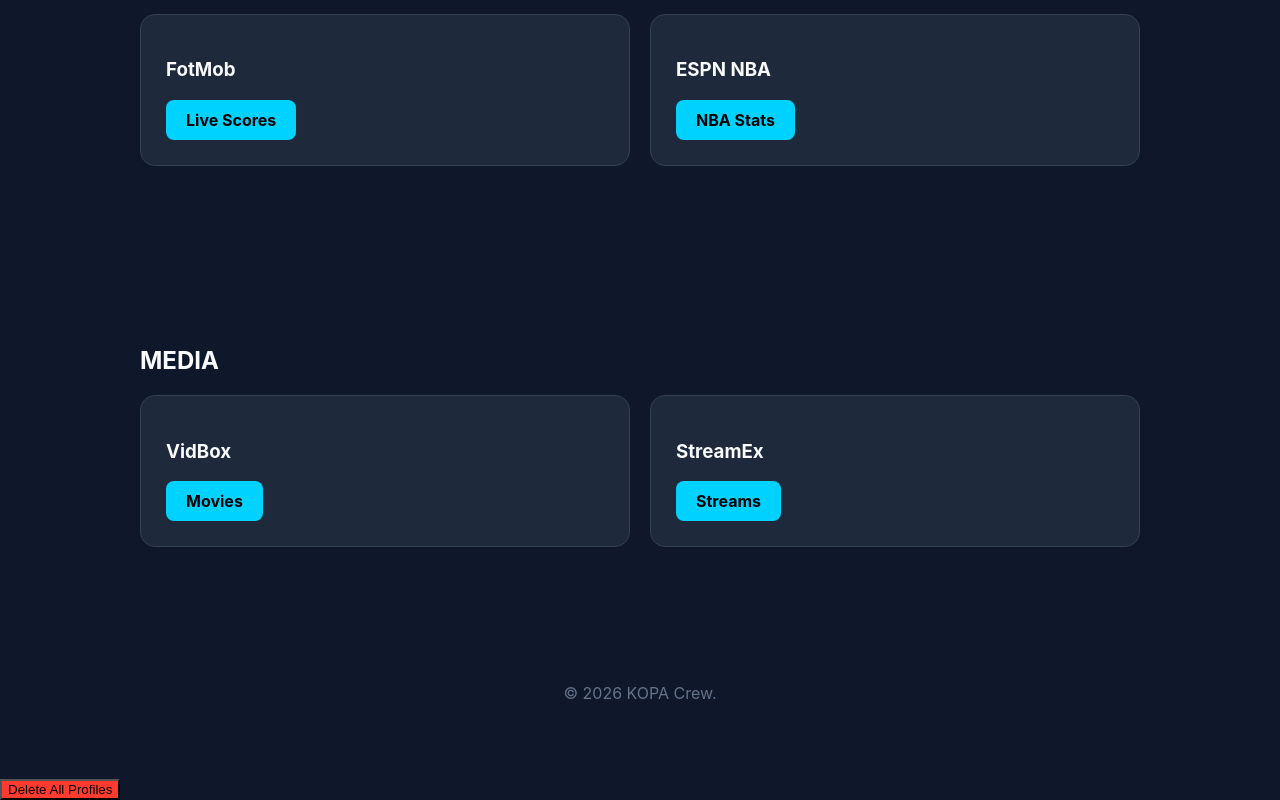
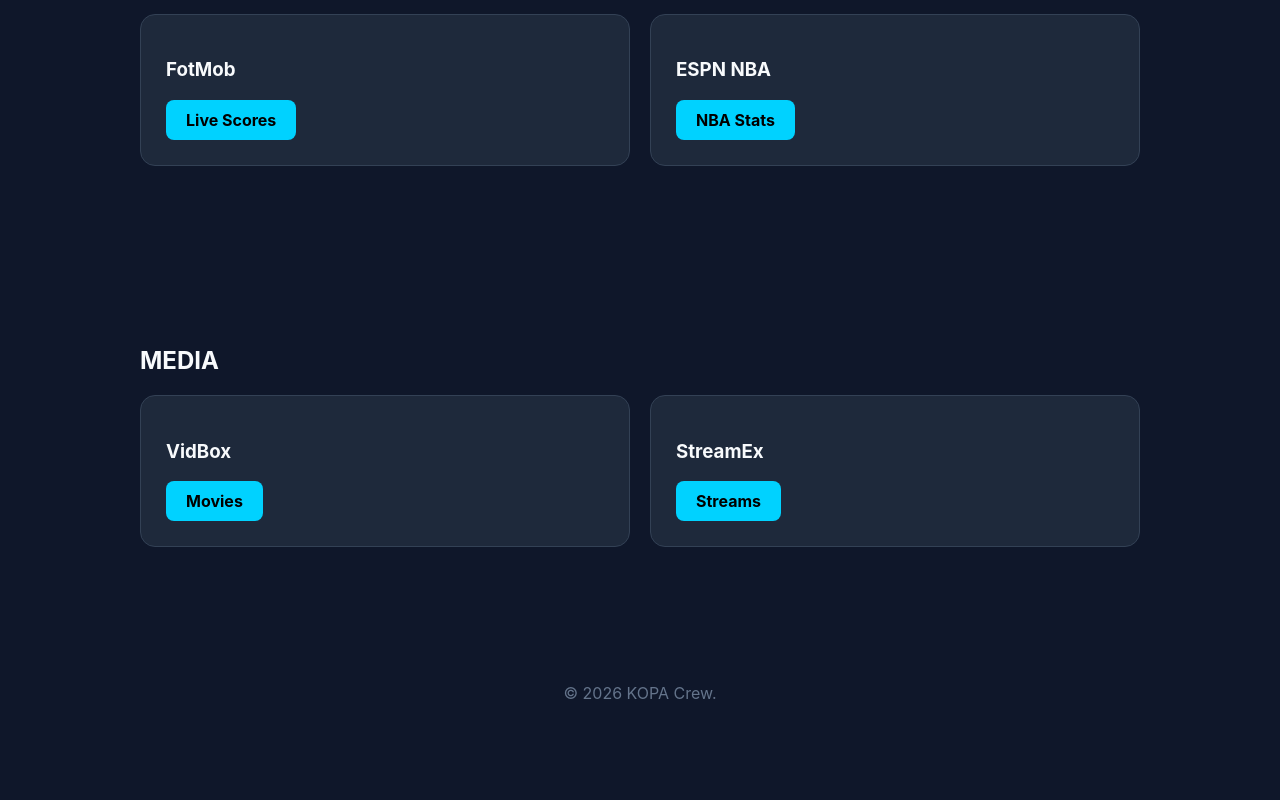
Before and after one commit to khristiankorir0123-gif/kopa-, a plain HTML site: page index.html in a window 1280 px wide. Shown: the part 1606-2406 px from the top of the page. After the commit the page ends 2365 px from the top, so only its background shows below. Drawn offline with Linux system fonts and the light colour scheme.

Commit message:
Update and rename Login.html to index.html

```diff
--- a/Login.html
+++ b/index.html
@@ -164,13 +164,3 @@
 
 </body>
 </html>
-<button onclick="clearProfiles()" style="margin-top: 20px; background: #ff3b30;">Delete All Profiles</button>
-
-<script>
-function clearProfiles() {
-    if(confirm("Delete all profiles and start over?")) {
-        localStorage.removeItem('k_profiles'); // Deletes the list of users
-        location.reload(); // Refreshes the page to show the "+" button again
-    }
-}
-</script>
```
